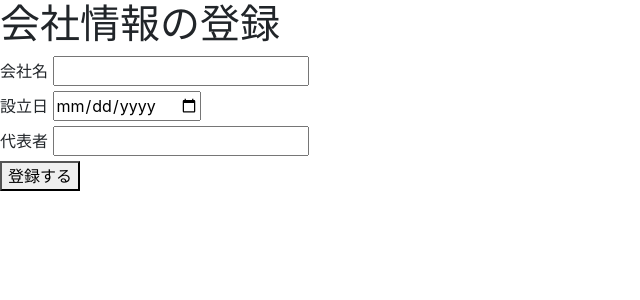
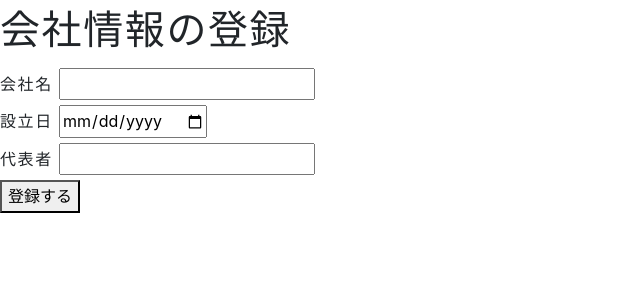
Before and after one commit to Yamanaka78/bookl-log, a PHP site: page /companies/new.php in a window 1280 px wide. Shown: the top 300 px of the page, without its empty margins (0-640 px from the left). Run offline with PHP 8.4, Linux system fonts and the light colour scheme.

Commit message:
bootstarupカスタマイズ設定

```diff
--- a/src/companies/stylesheet/scss/app.scss
+++ b/src/companies/stylesheet/scss/app.scss
@@ -1 +1,63 @@
-@import 'vendor/twbs/bootstrap/scss/bootstrap'
+//line-hight
+$headings-line-height: 1.5;
+$line-height-base: 1.65;
+
+//colors
+$gray-dark: #546E7A;
+
+//font-family
+$font-family-sans-serif: -apple-system, BlinkMacSystemFont, "Helvetica Neue", "Yu Gothic", YuGothic, Verdana, Meiryo, "M+ 1p", sans-serif;
+
+@font-face {
+  font-family: "Yu Gothic";
+  src: local("Yu Gothic Medium");
+  font-weight: 100;
+}
+@font-face {
+  font-family: "Yu Gothic";
+  src: local("Yu Gothic Medium");
+  font-weight: 200;
+}
+@font-face {
+  font-family: "Yu Gothic";
+  src: local("Yu Gothic Medium");
+  font-weight: 300;
+}
+@font-face {
+  font-family: "Yu Gothic";
+  src: local("Yu Gothic Medium");
+  font-weight: 400;
+}
+@font-face {
+  font-family: "Yu Gothic";
+  src: local("Yu Gothic Bold");
+  font-weight: bold;
+}
+@font-face {
+  font-family: "Helvetica Neue";
+  src: local("Helvetica Neue Regular");
+  font-weight: 100;
+}
+@font-face {
+  font-family: "Helvetica Neue";
+  src: local("Helvetica Neue Regular");
+  font-weight: 200;
+}
+
+// IE hack
+@media all and (-ms-high-contrast: none) {
+  body,
+  tooltip,
+  popover {
+    font-family: Verdana, Meiryo, sans-serif;
+  }
+}
+
+@import 'vendor/twbs/bootstrap/scss/bootstrap';
+
+
+body {
+  letter-spacing: 0.1em;
+  text-align: justify;
+
+}
```
Also changed, not shown: src/companies/stylesheet/css/app.css.
